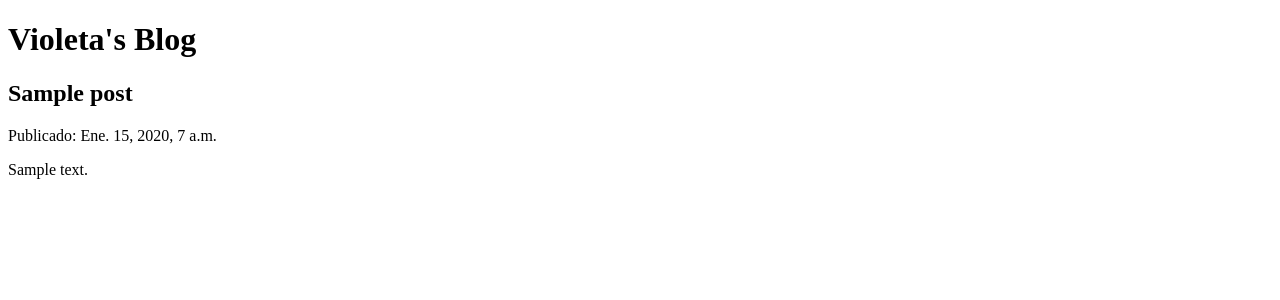
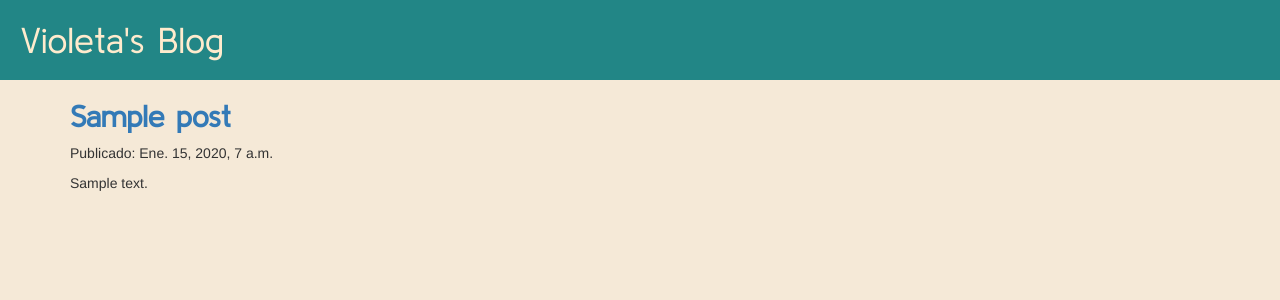
Before and after one commit to VioletaLibertad/django-test, a Django app: template mysite/blog/templates/blog/post_list.html in a window 1280 px wide. Shown: the top 300 px of the page. Run offline with Django 3.2, Linux system fonts and the light colour scheme; the template is opened without the code that fills it: values that come from a table or form of the project are taken from there, others are empty; tables that the repository leaves empty hold one stand-in row (values such as "Sample post"); some libraries are stand-ins or nearby versions.

Commit message:
css styles and detail view added

```diff
--- /dev/null
+++ b/mysite/blog/static/css/blog.css
@@ -0,0 +1,19 @@
+body {
+  background: #f5e9d7;
+}
+
+.header {
+  background-color: #228686;
+}
+
+.main_title {
+  font-family: 'Kulim Park', sans-serif;
+  margin: 0;
+  padding: 2rem;
+  color: #ffebcd;
+}
+
+.post_title {
+  font-family: 'Kulim Park', sans-serif;
+  font-weight: bold;
+}
--- /dev/null
+++ b/mysite/blog/templates/blog/base.html
@@ -0,0 +1,23 @@
+{% load static %}
+<!DOCTYPE html>
+<html lang="en">
+<head>
+  <meta charset="UTF-8">
+  <meta name="viewport" content="width=device-width, initial-scale=1.0">
+  <meta http-equiv="X-UA-Compatible" content="ie=edge">
+  <link rel="stylesheet" href="//maxcdn.bootstrapcdn.com/bootstrap/3.2.0/css/bootstrap.min.css">
+  <link rel="stylesheet" href="//maxcdn.bootstrapcdn.com/bootstrap/3.2.0/css/bootstrap-theme.min.css">
+  <link href="https://fonts.googleapis.com/css?family=Kulim+Park&display=swap" rel="stylesheet">
+  <link rel="stylesheet" href="{% static 'css/blog.css' %}">
+  <title>Django Blog</title>
+</head>
+<body>
+  <div class="header">
+    <h1 class="main_title">Violeta's Blog</h1>
+  </div>
+  <div class="container">
+    {% block content %}
+    {% endblock %}
+  </div>
+</body>
+</html>
--- a/mysite/blog/templates/blog/post_list.html
+++ b/mysite/blog/templates/blog/post_list.html
@@ -1,22 +1,11 @@
-<!DOCTYPE html>
-<html lang="en">
-<head>
-  <meta charset="UTF-8">
-  <meta name="viewport" content="width=device-width, initial-scale=1.0">
-  <meta http-equiv="X-UA-Compatible" content="ie=edge">
-  <title>Django Blog</title>
-</head>
-<body>
-  <div>
-    <h1>Violeta's Blog</h1>
-  </div>
+{% extends 'blog/base.html' %}
 
+{% block content %}
   {% for post in posts %}
-    <div>
-      <h2>{{ post.title }}</h2>
+    <div class="post">
+      <h2 class="post_title"><a href="{% url 'post_detail' pk=post.pk %}">{{ post.title }}</a></h2>
       <p>Publicado: {{ post.published_date }}</p>
       <p>{{ post.text|linebreaksbr }}</p>
     </div>
   {% endfor %}
-</body>
-</html>
+{% endblock %}
--- a/mysite/blog/urls.py
+++ b/mysite/blog/urls.py
@@ -3,4 +3,5 @@ from . import views
 
 urlpatterns = [
   path('', views.post_list, name='post_list'),
+  path('post/<int:pk>/', views.post_detail, name='post_detail'),
 ]
--- a/mysite/blog/views.py
+++ b/mysite/blog/views.py
@@ -1,7 +1,11 @@
-from django.shortcuts import render
+from django.shortcuts import render, get_object_or_404
 from django.utils import timezone
 from .models import Post
 
 def post_list(request):
   posts = Post.objects.filter(published_date__lte=timezone.now()).order_by('published_date')
   return render(request, 'blog/post_list.html', {'posts': posts})
+
+def post_detail(request, pk):
+  post = get_object_or_404(Post, pk=pk)
+  return render(request, 'blog/post_detail.html', {'post':post})
```
Also changed, not shown: mysite/blog/templates/blog/post_detail.html (added, +11 -0 lines).
